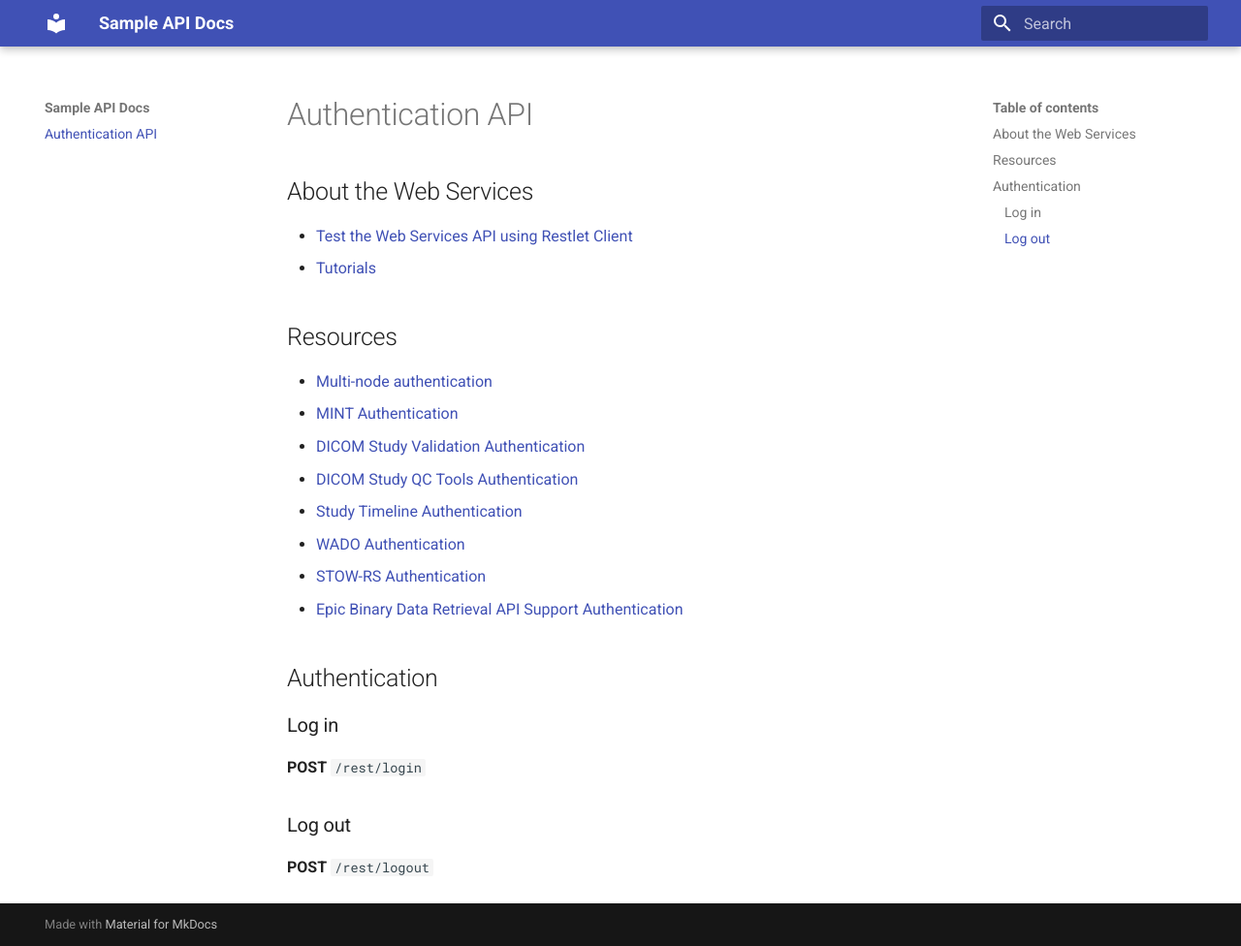
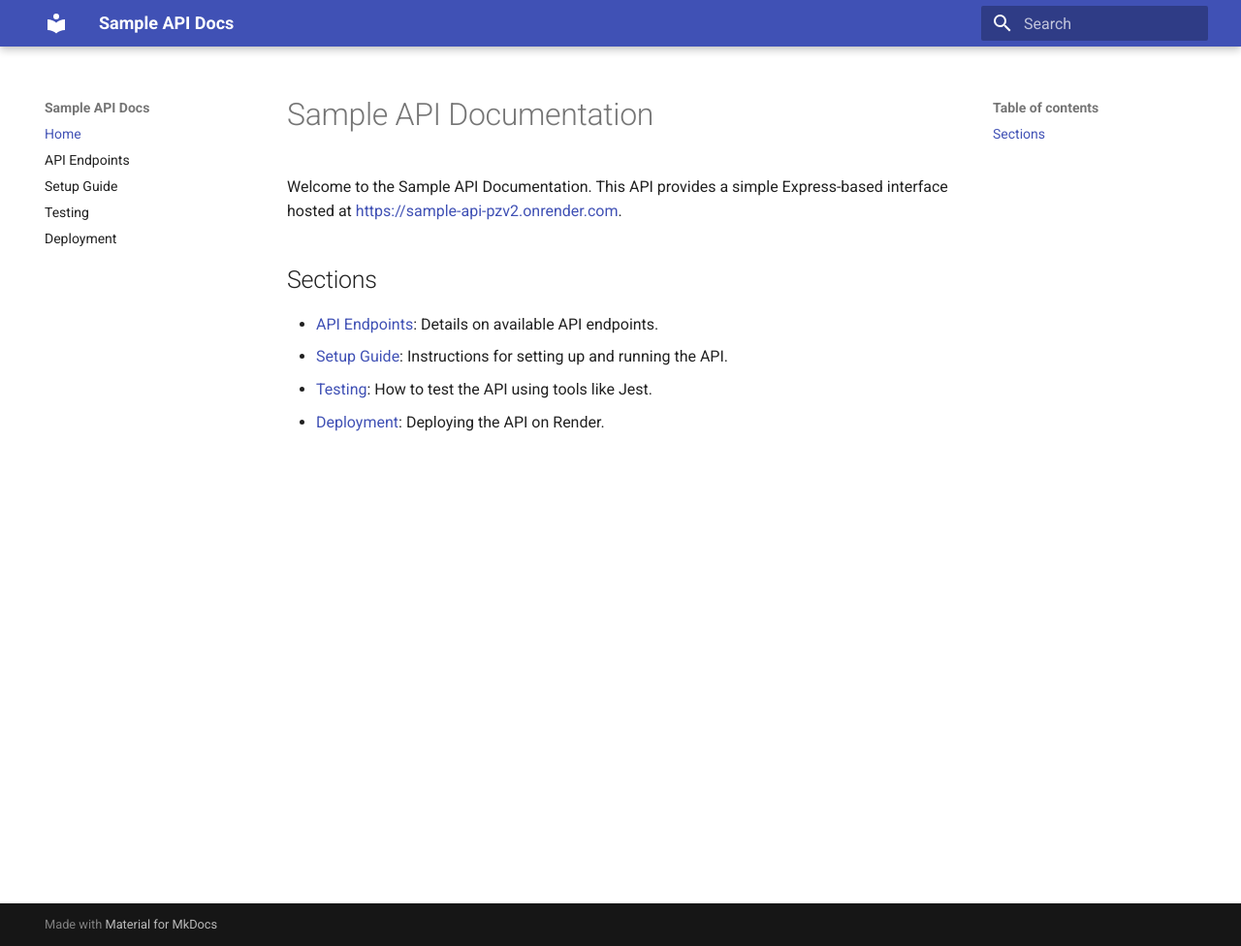
Before and after one commit to sumanlatamalik/sample-api-docs, an MkDocs documentation site: the page built from docs/index.md, in a window 1280 px wide and 976 px high. Shown: the whole window at 97% size. Built offline with MkDocs 1.6.1 and Material for MkDocs 9.7.7, drawn with Linux system fonts in a browser that asks for light colours.

Commit message:
added new files

```diff
--- a/docs/index.md
+++ b/docs/index.md
@@ -1,23 +1,10 @@
-# Authentication API
+# Sample API Documentation
 
-## About the Web Services
-- [Test the Web Services API using Restlet Client](#)
-- [Tutorials](#)
+Welcome to the Sample API Documentation. This API provides a simple Express-based interface hosted at [https://sample-api-pzv2.onrender.com](https://sample-api-pzv2.onrender.com).
 
-## Resources
-- [Multi-node authentication](#)
-- [MINT Authentication](#)
-- [DICOM Study Validation Authentication](#)
-- [DICOM Study QC Tools Authentication](#)
-- [Study Timeline Authentication](#)
-- [WADO Authentication](#)
-- [STOW-RS Authentication](#)
-- [Epic Binary Data Retrieval API Support Authentication](#)
+## Sections
 
-## Authentication
-
-### Log in
-**POST** `/rest/login`
-
-### Log out
-**POST** `/rest/logout`
+- [API Endpoints](endpoints/index.md): Details on available API endpoints.
+- [Setup Guide](setup/index.md): Instructions for setting up and running the API.
+- [Testing](testing/index.md): How to test the API using tools like Jest.
+- [Deployment](deployment/index.md): Deploying the API on Render.
--- a/mkdocs.yml
+++ b/mkdocs.yml
@@ -4,3 +4,9 @@ docs_dir: docs
 site_dir: site
 theme:
   name: material
+nav:
+  - Home: index.md
+  - API Endpoints: endpoints/index.md
+  - Setup Guide: setup/index.md
+  - Testing: testing/index.md
+  - Deployment: deployment/index.md
```
Also changed, not shown: docs/deployment/index.md (added, +6 -0 lines), docs/endpoints/index.md (added, +10 -0 lines), docs/setup/index.md (added, +12 -0 lines), docs/testing/index.md (added, +6 -0 lines).
